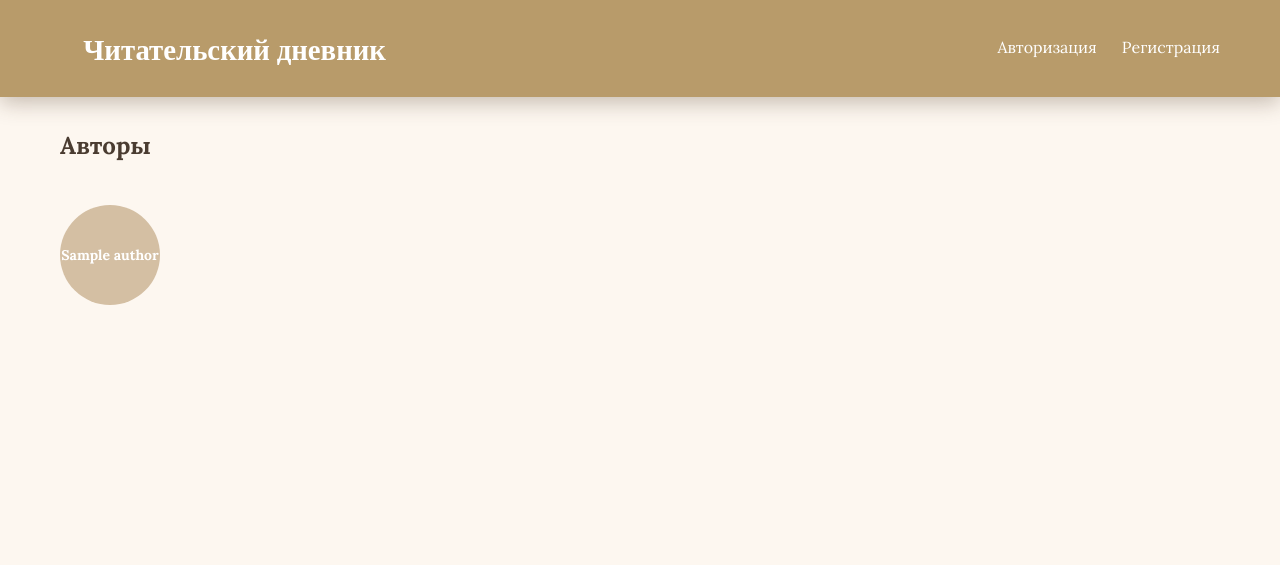
After one commit to Hronaxe/book-diary, a Django app: page /author in a window 1280 px wide. The commit adds this page. Shown: the top 565 px of the page. Run offline with Django 5.2, Linux system fonts and the light colour scheme; tables that the repository leaves empty hold one stand-in row (values such as "Sample post").

Commit message:
change style9

```diff
--- /dev/null
+++ b/core/templates/author.html
@@ -0,0 +1,45 @@
+{% extends 'base.html' %}
+{% block title %}Авторы{% endblock %}
+
+{% block content %}
+<style>
+  .authors-wrapper {
+    display: flex;
+    flex-wrap: wrap;
+    gap: 20px;
+    padding: 20px 0;
+  }
+
+  .author-bubble {
+    width: 100px;
+    height: 100px;
+    border-radius: 50%;
+    background: #d4bfa3;
+    color: white;
+    display: flex;
+    align-items: center;
+    justify-content: center;
+    text-align: center;
+    font-weight: bold;
+    font-size: 14px;
+    transition: transform 0.3s;
+  }
+
+  .author-bubble:hover {
+    transform: scale(1.05);
+    background: #b89b6a;
+    cursor: pointer;
+  }
+</style>
+
+<h2>Авторы</h2>
+<div class="authors-wrapper">
+  {% for author in authors %}
+    <div class="author-bubble">
+      {{ author.name }}
+    </div>
+  {% empty %}
+    <p>Нет авторов</p>
+  {% endfor %}
+</div>
+{% endblock %}
--- a/core/templates/base.html
+++ b/core/templates/base.html
@@ -157,6 +157,8 @@
     <li><a href="{% url 'user_books' %}" class="nav__link">Добавить книгу</a></li>
     <li><a href="{% url 'profile' %}" class="nav__link">Профиль</a></li>
     <li><a href="{% url 'diary' %}" class="nav__link">Дневник</a></li>
+    <li><a href="{% url 'author' %}" class="nav__link">Авторы</a></li>
+    <li><a href="{% url 'genres' %}" class="nav__link">Жанры</a></li>
   </ul>
 </div>
 {% endif %}
--- a/core/templates/catalog.html
+++ b/core/templates/catalog.html
@@ -65,7 +65,6 @@
       </form>
     </aside>
 
-    <!-- Основной контент с книгами -->
     <div class="catalog__books">
 
       {% if books %}
--- a/core/urls.py
+++ b/core/urls.py
@@ -22,7 +22,9 @@ urlpatterns = [
     path('profile/add_genre_popup', user_books_views.add_genre_popup, name='add_genre_popup'),
     path('profile/diary', views.diary, name='diary'),
     path('books/<int:pk>/set_status/', views.set_status, name='set_status'),
-    path('profile/add_diary_entry/<int:pk>', views.add_diary_entry, name='add_diary_entry')
+    path('profile/add_diary_entry/<int:pk>', views.add_diary_entry, name='add_diary_entry'),
+    path('author',views.author,name='author'),
+    path('genres',views.genres,name='genres'),
 ]
 
 if settings.DEBUG:
--- a/core/views.py
+++ b/core/views.py
@@ -13,6 +13,15 @@ def home(request):
 
 def registration(request):
     return render(request, 'register.html')
+
+
+def author(req):
+    authors = Author.objects.all()
+    return render(req, 'author.html', {'authors': authors})
+
+def genres(req):
+    genres = Genre.objects.all()
+    return render(req, 'genres.html', {'genres': genres})
 
 def custom_logout_view(request):
     logout(request)
```
Also changed, not shown: core/templates/genres.html (added, +13 -0 lines).
